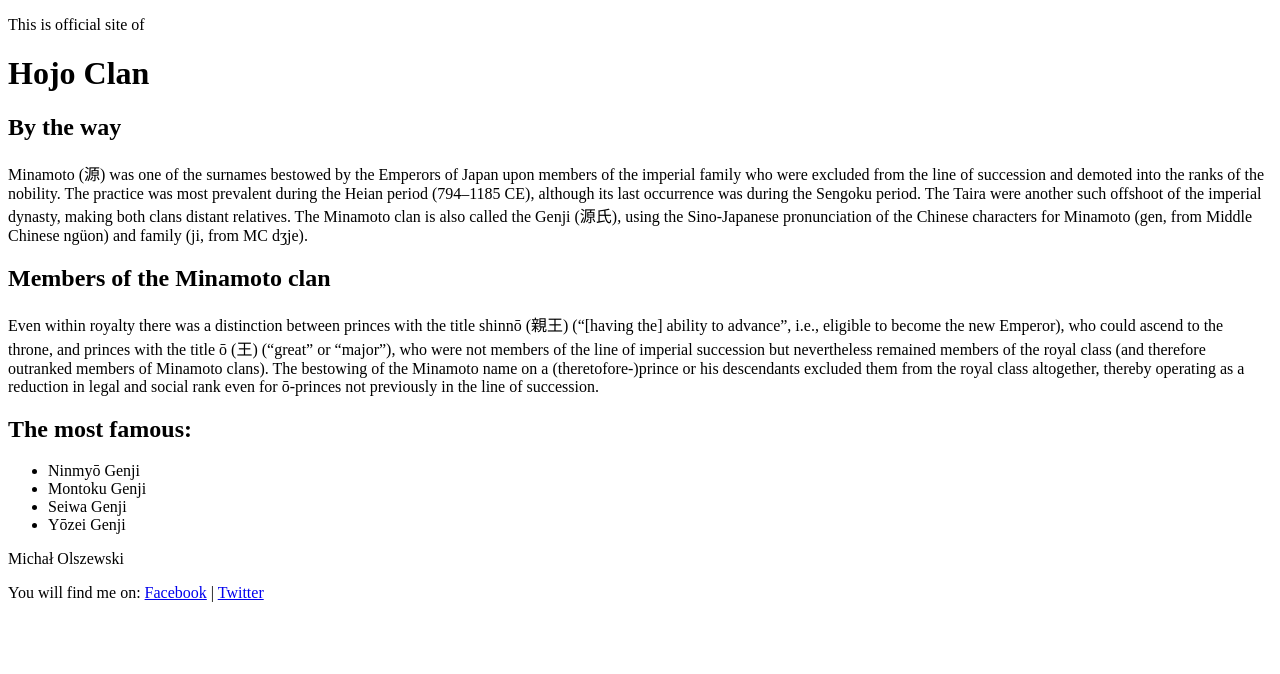
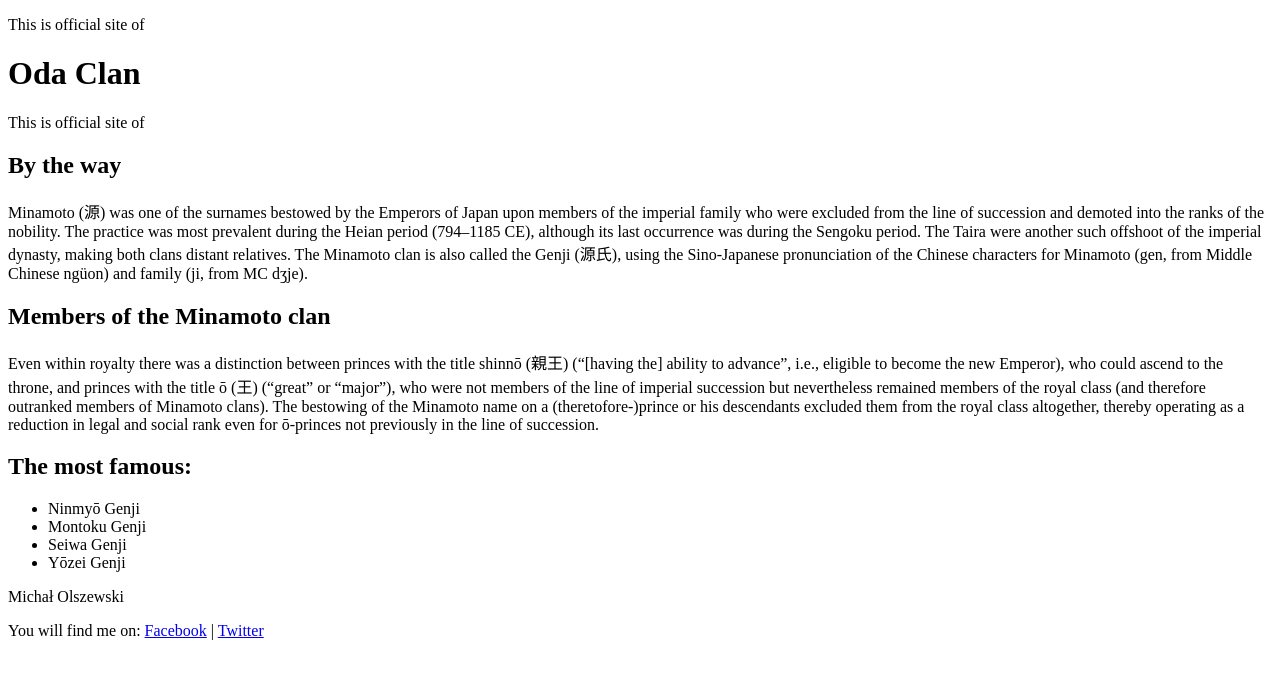
Before and after one commit to Goostav/git-nauka, a plain HTML site: page index.html in a window 1280 px wide. Drawn offline with nearby package versions, Linux system fonts and the light colour scheme; files that its build step writes are made by us from their sources.

Commit message:
change h1, add paragraph

```diff
--- a/index.html
+++ b/index.html
@@ -9,7 +9,8 @@
 <body>
     <header>
         <p>This is official site of</p>
-        <h1>Hojo Clan</h1>
+        <h1>Oda Clan</h1>
+	<p>This is official site of</p>
     </header>
     <main class="container">
         <section class="in-short">
```
